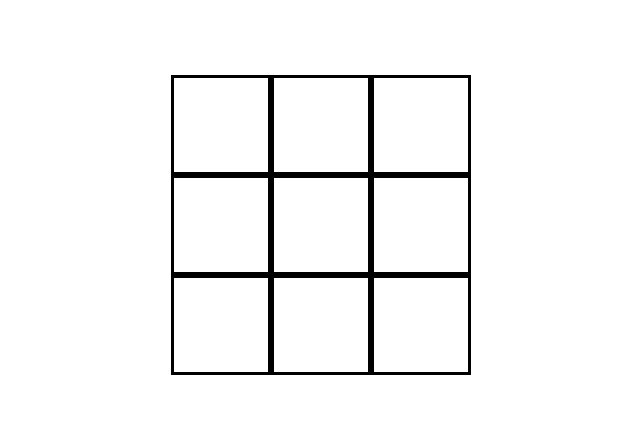
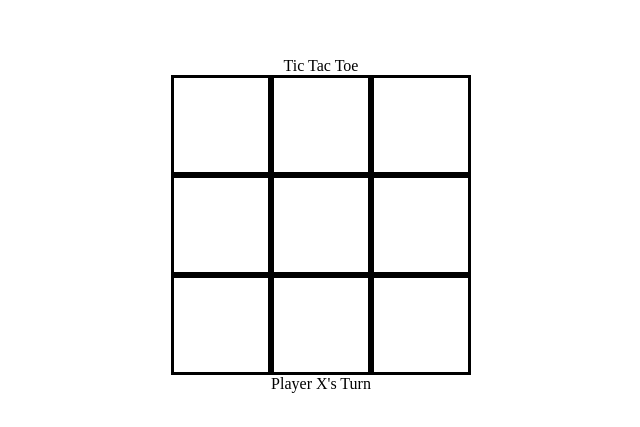
Before and after one commit to Rowan-Maynor/odin-tic-tac-toe, a plain HTML site: page index.html in a window 1280 px wide. Shown: the part 175-602 px from the top of the page, without its empty margins (319-959 px from the left). Drawn offline with Linux system fonts and the light colour scheme.

Commit message:
Add text above and below grid

```diff
--- a/index.html
+++ b/index.html
@@ -8,6 +8,7 @@
     <script src="index.js" defer></script>
 </head>
 <body>
+    <div class="body-text">Tic Tac Toe</div>
     <div class="grid-container">
         <div class="grid-cell" id="grid1"></div>
         <div class="grid-cell" id="grid2"></div>
@@ -19,5 +20,6 @@
         <div class="grid-cell" id="grid8"></div>
         <div class="grid-cell" id="grid9"></div>
     </div>
+    <div class="body-text">Player X's Turn</div>
 </body>
 </html>
--- a/style.css
+++ b/style.css
@@ -13,6 +13,7 @@ html, body {
 body{
     margin: 0;
     display: flex;
+    flex-direction: column;
     justify-content: center;
     align-items: center;
 }
```
